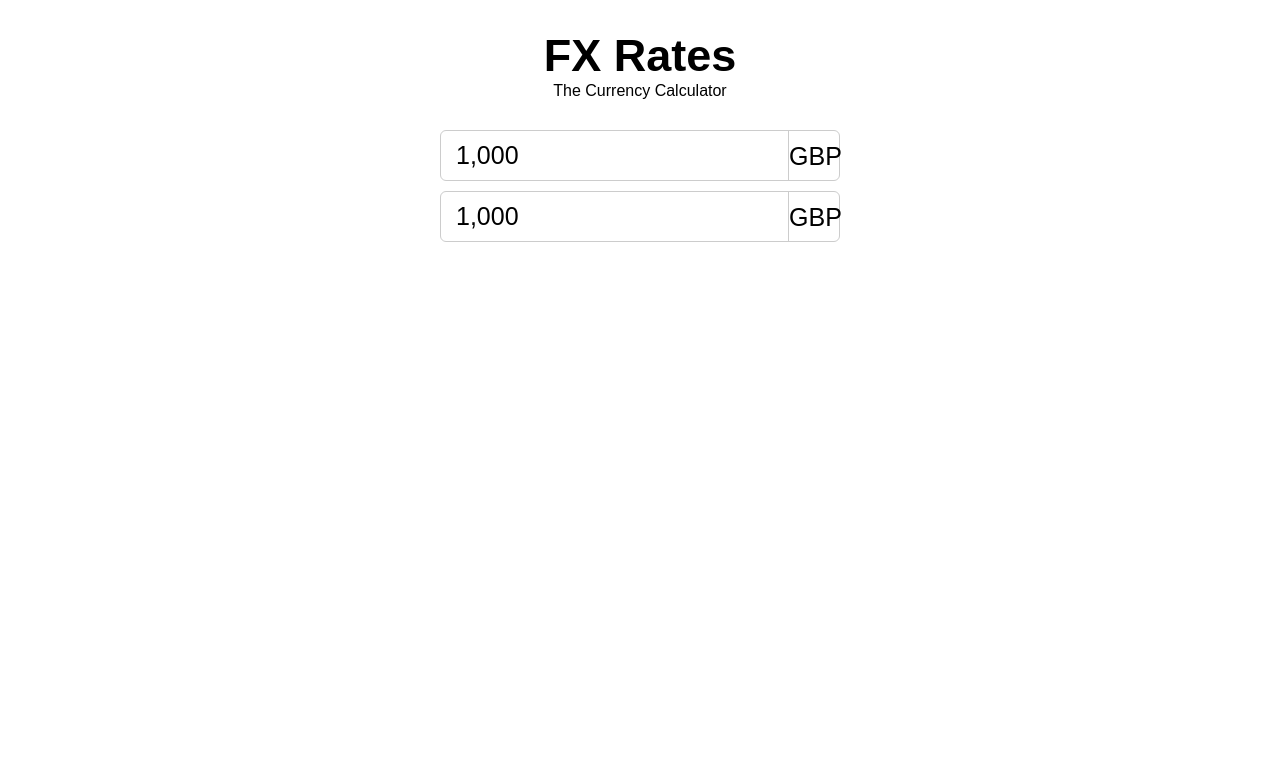
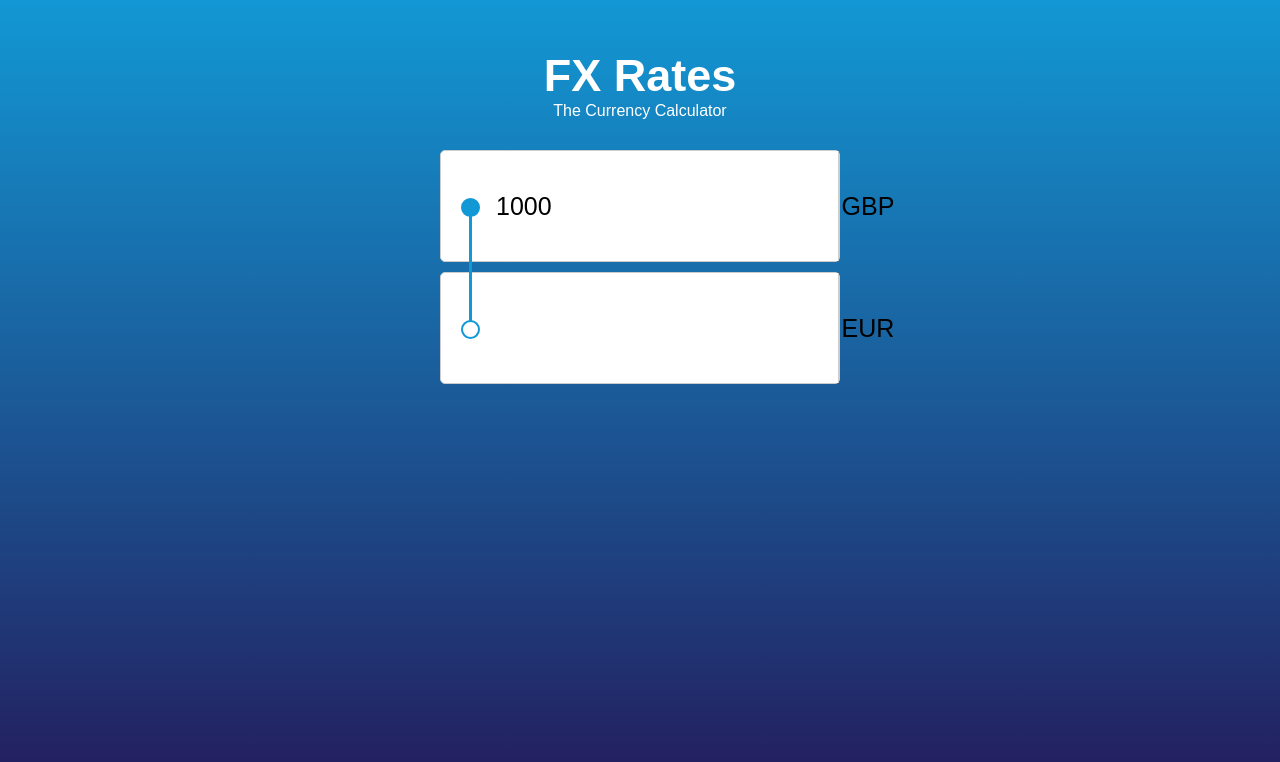
Before and after one commit to mjgreen145/fxrates, a website: page index.html in a window 1280 px wide. Drawn offline with Linux system fonts and the light colour scheme; no server answers.

Commit message:
App working

```diff
--- a/index.html
+++ b/index.html
@@ -7,26 +7,94 @@
     <link rel="manifest" href="/manifest.json">
   </head>
   <body>
+    <div class="background"></div>
     <link rel="stylesheet" href="/src/styles/fxrates.css">
+    <div class="content">
       <h1 class="heading">FX Rates</h1>
       <div class="sub-heading">The Currency Calculator</div>
 
       <div class="calculator">
-      <div class="currency-input">
-        <input class="amount-input" value="1,000"/>
-        <select class="currency-select">
+        <div class="currency-input active">
+          <input id="baseInput" class="amount-input" value="1000"/>
+          <select id="baseCurrency" class="currency-select">
             <option>GBP</option>
             <option>EUR</option>
+            <option>USD</option>
+            <option>AUD</option>
+            <option>BGN</option>
+            <option>BRL</option>
+            <option>CAD</option>
+            <option>CHF</option>
+            <option>CNY</option>
+            <option>CZK</option>
+            <option>DKK</option>
+            <option>HKD</option>
+            <option>HRK</option>
+            <option>HUF</option>
+            <option>IDR</option>
+            <option>ILS</option>
+            <option>INR</option>
+            <option>JPY</option>
+            <option>KRW</option>
+            <option>MXN</option>
+            <option>MYR</option>
+            <option>NOK</option>
+            <option>NZD</option>
+            <option>PHP</option>
+            <option>PLN</option>
+            <option>RON</option>
+            <option>RUB</option>
+            <option>SEK</option>
+            <option>SGD</option>
+            <option>THB</option>
+            <option>TRY</option>
+            <option>ZAR</option>
           </select>
+          <div class="amount-indicator"></div>
+        </div>
+        <div class="amount-indicator-line"></div>
+
+        <div class="currency-input">
+          <input id="quoteInput" class="amount-input"/>
+          <select id="quoteCurrency" class="currency-select">
+            <option>EUR</option>
+            <option>GBP</option>
+            <option>USD</option>
+            <option>AUD</option>
+            <option>BGN</option>
+            <option>BRL</option>
+            <option>CAD</option>
+            <option>CHF</option>
+            <option>CNY</option>
+            <option>CZK</option>
+            <option>DKK</option>
+            <option>HKD</option>
+            <option>HRK</option>
+            <option>HUF</option>
+            <option>IDR</option>
+            <option>ILS</option>
+            <option>INR</option>
+            <option>JPY</option>
+            <option>KRW</option>
+            <option>MXN</option>
+            <option>MYR</option>
+            <option>NOK</option>
+            <option>NZD</option>
+            <option>PHP</option>
+            <option>PLN</option>
+            <option>RON</option>
+            <option>RUB</option>
+            <option>SEK</option>
+            <option>SGD</option>
+            <option>THB</option>
+            <option>TRY</option>
+            <option>ZAR</option>
+          </select>
+          <div class="amount-indicator"></div>
         </div>
 
-      <div class="currency-input">
-        <input class="amount-input" value="1,000"/>
-        <select class="currency-select">
-          <option>GBP</option>
-          <option>EUR</option>
-        </select>
       </div>
-    </div>
+
+      <script async src="/src/scripts/fxrates.js"></script>
   </body>
 </html>
--- /dev/null
+++ b/src/scripts/fxrates.js
@@ -0,0 +1,105 @@
+class FXApp {
+    constructor() {
+        this.baseInput = document.getElementById('baseInput');
+        this.quoteInput = document.getElementById('quoteInput');
+
+        this.baseCurrencySelect = document.getElementById('baseCurrency');
+        this.quoteCurrencySelect = document.getElementById('quoteCurrency');
+
+        this.baseCurrency = this.baseCurrencySelect.value;
+        this.quoteCurrency = this.quoteCurrencySelect.value;
+
+        this.rates = {};
+
+        this.addEventListeners();
+
+        // display initial rate
+        this.onInputChange({target: this.baseInput });
+    }
+
+    addEventListeners() {
+        this.baseInput.addEventListener('focus', this.onInputFocus.bind(this));
+        this.quoteInput.addEventListener('focus', this.onInputFocus.bind(this));
+
+        this.baseInput.addEventListener('input', this.onInputChange.bind(this));
+        this.quoteInput.addEventListener('input', this.onInputChange.bind(this));
+
+        this.baseCurrencySelect.addEventListener('change', this.onCurrencySelectChange.bind(this));
+        this.quoteCurrencySelect.addEventListener('change', this.onCurrencySelectChange.bind(this));
+    }
+
+    onInputChange(event) {
+        if (event.target.id === 'baseInput') {
+            this.updateValue(this.quoteInput, event.target.value, this.baseCurrency, this.quoteCurrency);
+        } else {
+            this.updateValue(this.baseInput, event.target.value, this.quoteCurrency, this.baseCurrency);
+        }
+    }
+
+    onInputFocus(event) {
+        if (event.target.id === 'baseInput') {
+            this.baseInput.parentElement.classList.add('active');
+            this.quoteInput.parentElement.classList.remove('active');
+        } else {
+            this.baseInput.parentElement.classList.remove('active');
+            this.quoteInput.parentElement.classList.add('active');
+        }
+    }
+
+    onCurrencySelectChange(event) {
+        if (event.target.id === 'baseCurrency') {
+            this.baseCurrency = event.target.value;
+            this.updateValue(this.quoteInput, this.baseInput.value, this.baseCurrency, this.quoteCurrency);
+        } else {
+            this.quoteCurrency = event.target.value;
+            this.updateValue(this.baseInput, this.quoteInput.value, this.quoteCurrency, this.baseCurrency);
+        }
+    }
+
+    updateValue(inputToUpdate, inputVal, fromCurrency, toCurrency) {
+        if (!inputVal) {
+            return;
+        }
+        inputVal = parseFloat(inputVal.replace(/[^\d\.]/g, ''), 10);
+        console.log(inputVal);
+        if (this.rates[fromCurrency]) {
+            inputToUpdate.value = (this.rates[fromCurrency][toCurrency] * inputVal).toFixed(2).toString();
+        } else {
+            this.fetchRates(fromCurrency).then(() => {
+                inputToUpdate.value = (this.rates[fromCurrency][toCurrency] * inputVal).toFixed(2).toString();
+            });
+        }
+    }
+
+    fetchRates(currency) {
+        return fetch(`https://api.fixer.io/latest?base=${currency}`).then((response) => {
+            return response.json();
+
+        }).then((data) => {
+            this.rates[currency] = data.rates;
+            this.rates[currency][currency] = 1;
+            setTimeout(() => {
+                this.removeRates(currency)
+            }, 300000);
+        });
+    }
+
+    removeRates(currency) {
+        delete this.rates[currency];
+    }
+}
+
+const fxApp = new FXApp();
+
+// Register a service worker
+// if ('serviceWorker' in navigator) {
+//   window.addEventListener('load', function() {
+//     navigator.serviceWorker.register('/sw.js').then(function(registration) {
+//       // Registration was successful
+//       console.log('ServiceWorker registration successful with scope: ', registration.scope);
+//     }).catch(function(err) {
+//       // registration failed :(
+//       console.log('ServiceWorker registration failed: ', err);
+//     });
+//   });
+// }
--- a/src/styles/fxrates.css
+++ b/src/styles/fxrates.css
@@ -7,26 +7,48 @@ body {
   text-align: center;
 }
 
+.background {
+  background-image: linear-gradient(to bottom, #1298d4, #241b5b);
+  position: fixed;
+  height: 100%;
+  width: 100%;
+  z-index: -1;
+}
+
+.content {
+  padding-top: 50px;
+}
+
 .heading {
+  margin: 0;
   font-size: 45px;
   margin-bottom: 0;
+  color: white;
+}
+
+.sub-heading {
+  color: white;
 }
 
 .calculator {
   max-width: 400px;
   margin: 30px auto 0;
+  position: relative;
 }
 
 .currency-input {
+  height: 110px;
   margin: 10px 0;
   border: 1px solid #ccc;
-  border-radius: 6px;
+  border-radius: 5px;
   display: flex;
+  background-color: white;
+  position: relative;
 }
 
 .amount-input {
   border: none;
-  padding: 10px;
+  padding: 20px 20px 20px 50px;
   font-size: 25px;
   margin-left: 5px;
   border-right: 1px solid #ccc;
@@ -44,8 +66,29 @@ body {
   text-align-last: center;
 }
 
-.currency-select::after {
-  content: "&#x25BC;";
+.amount-indicator {
   position: absolute;
-  right: 10px;
+  top: 55px;
+  left: 20px;
+  width: 15px;
+  height: 15px;
+  border: 2px solid #1298d4;
+  border-radius: 15px;
+  background-color: white;
+  margin-top: -8px;
 }
+
+.currency-input.active .amount-indicator {
+  background-color: #1298d4;
+}
+
+.amount-indicator-line {
+  content: '';
+  position: absolute;
+  top: 66px;
+  left: 29px;
+  z-index: 100;
+  width: 3px;
+  height: 106px;
+  background-color: #1298d4;
+}
```
Also changed, not shown: src/fx-app/fx-app.html (deleted, +0 -24 lines), test/fx-app/fx-app_test.html (deleted, +0 -32 lines). Lines whose indentation alone changed are shown as unchanged.
